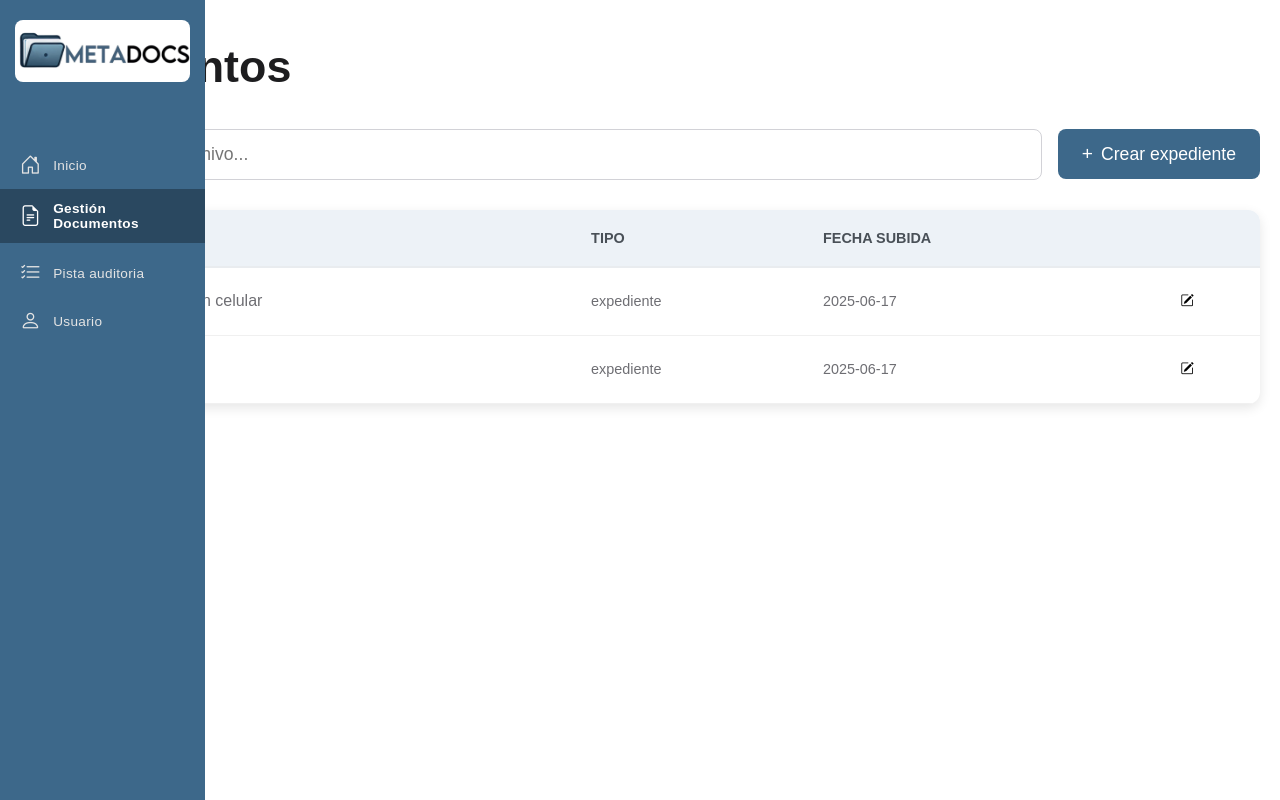
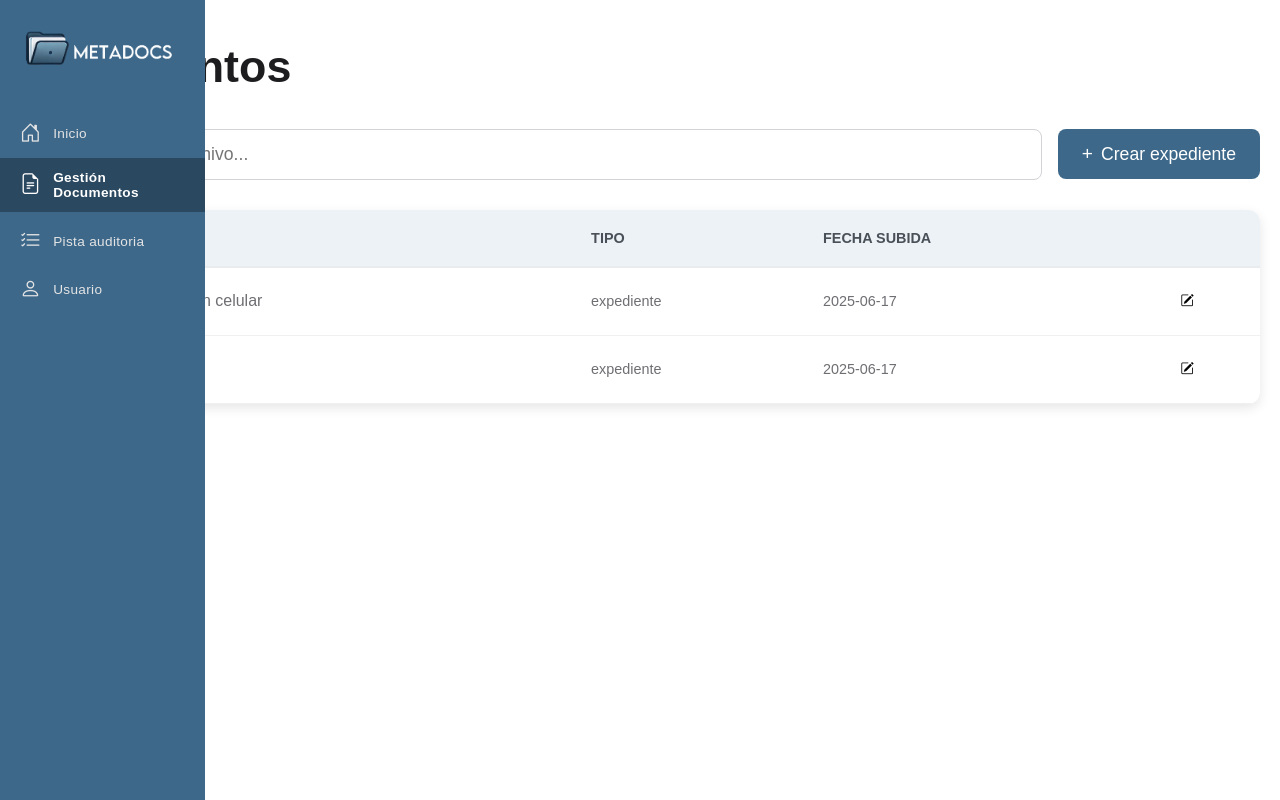
Before and after one commit to Jorwoods06/Metadocs_v2, a PHP site: page /metadocs_V2/app/vistas/auditor/archivos_auditor.php in a window 1280 px wide. Run offline with PHP 8.4, Linux system fonts and the light colour scheme; a user stored in the database is signed in; data comes from the database, SQL or seed files in the repository.

Commit message:
menu lateral

```diff
--- a/app/vistas/auditor/archivos_auditor.php
+++ b/app/vistas/auditor/archivos_auditor.php
@@ -33,7 +33,7 @@ $documentos = obtenerDocumentos($conexion_metadocs, $padre_id, $area);
     <main id="cuerpo">
         <nav id="menu-lateral" class="menu-lateral">
             <figure id="img_menu">
-                <img src="../../../componentes/img/Imagen de WhatsApp 2025-05-01 a las 11.52.47_deffc20c.jpg" alt="imagen del menu lateral">
+                   <img src="../../../componentes/img/image.png" alt="imagen del menu lateral">
             </figure>
             <ul>
                 <li>
--- a/app/vistas/auditor/auditor_inicio.php
+++ b/app/vistas/auditor/auditor_inicio.php
@@ -27,7 +27,7 @@ AutorizacionRol('auditor');
     <main id="cuerpo">
         <nav id="menu-lateral" class="menu-lateral">
             <figure id="img_menu">
-                <img src="../../../componentes/img/Imagen de WhatsApp 2025-05-01 a las 11.52.47_deffc20c.jpg" alt="imagen del menu lateral">
+                   <img src="../../../componentes/img/image.png" alt="imagen del menu lateral">
             </figure>
             <ul>
                 <li>
--- a/app/vistas/auditor/info_auditor.php
+++ b/app/vistas/auditor/info_auditor.php
@@ -27,7 +27,7 @@ AutorizacionRol('auditor');
     <main id="cuerpo">
         <nav id="menu-lateral" class="menu-lateral">
             <figure id="img_menu">
-                <img src="../../../componentes/img/Imagen de WhatsApp 2025-05-01 a las 11.52.47_deffc20c.jpg" alt="imagen del menu lateral">
+                  <img src="../../../componentes/img/image.png" alt="imagen del menu lateral">
             </figure>
             <ul>
                 <li>
--- a/app/vistas/auditor/recibir_documentos.php
+++ b/app/vistas/auditor/recibir_documentos.php
@@ -32,7 +32,7 @@ AutorizacionRol('auditor');
     <main id="cuerpo">
         <nav id="menu-lateral" class="menu-lateral">
             <figure id="img_menu">
-                <img src="../../../componentes/img/Imagen de WhatsApp 2025-05-01 a las 11.52.47_deffc20c.jpg" alt="imagen del menu lateral">
+                  <img src="../../../componentes/img/image.png" alt="imagen del menu lateral">
             </figure>
             <ul>
                 <li>
--- a/app/vistas/auditor/solicitar_documento.php
+++ b/app/vistas/auditor/solicitar_documento.php
@@ -25,7 +25,7 @@ AutorizacionRol('auditor');
     <main id="cuerpo">
         <nav id="menu-lateral" class="menu-lateral">
             <figure id="img_menu">
-                <img src="../../../componentes/img/Imagen de WhatsApp 2025-05-01 a las 11.52.47_deffc20c.jpg" alt="imagen del menu lateral">
+                   <img src="../../../componentes/img/image.png" alt="imagen del menu lateral">
             </figure>
             <ul>
                 <li>
--- a/app/vistas/documentador/documentador_inicio.php
+++ b/app/vistas/documentador/documentador_inicio.php
@@ -26,7 +26,7 @@ AutorizacionRol('documentador');
     <main id="cuerpo">
         <nav id="menu-lateral" class="menu-lateral">
             <figure id="img_menu">
-                <img src="../../../componentes/img/Imagen de WhatsApp 2025-05-01 a las 11.52.47_deffc20c.jpg" alt="imagen del menu lateral">
+                  <img src="../../../componentes/img/image.png" alt="imagen del menu lateral">
             </figure>
             <ul>
                 <li>
--- a/app/vistas/documentador/info_documentador.php
+++ b/app/vistas/documentador/info_documentador.php
@@ -28,7 +28,7 @@ AutorizacionRol('documentador');
     <main id="cuerpo">
         <nav id="menu-lateral" class="menu-lateral">
             <figure id="img_menu">
-                <img src="../../../componentes/img/Imagen de WhatsApp 2025-05-01 a las 11.52.47_deffc20c.jpg" alt="imagen del menu lateral">
+                   <img src="../../../componentes/img/image.png" alt="imagen del menu lateral">
             </figure>
             <ul>
                 <li>
--- a/app/vistas/documentador/solicitudes_doc.php
+++ b/app/vistas/documentador/solicitudes_doc.php
@@ -23,7 +23,7 @@ AutorizacionRol('documentador');
     <main id="cuerpo">
         <nav id="menu-lateral" class="menu-lateral">
             <figure id="img_menu">
-                <img src="../../../componentes/img/Imagen de WhatsApp 2025-05-01 a las 11.52.47_deffc20c.jpg" alt="imagen del menu lateral">
+                   <img src="../../../componentes/img/image.png" alt="imagen del menu lateral">
             </figure>
             <ul>
                 <li><a href="documentador_inicio.php"><i class="bi bi-house-door"></i>Inicio</a></li>
--- a/app/vistas/documentador/subir_documento.php
+++ b/app/vistas/documentador/subir_documento.php
@@ -31,7 +31,7 @@ $documentos = obtenerDocumentos($conexion_metadocs, $padre_id, $area);
     <main id="cuerpo">
         <nav id="menu-lateral" class="menu-lateral">
             <figure id="img_menu">
-                <img src="../../../componentes/img/Imagen de WhatsApp 2025-05-01 a las 11.52.47_deffc20c.jpg" alt="imagen del menu lateral">
+                  <img src="../../../componentes/img/image.png" alt="imagen del menu lateral">
             </figure>
             <ul>
                 <li><a href="documentador_inicio.php"><i class="bi bi-house-door"></i>Inicio</a></li>
--- a/app/vistas/documentador/ver_documentos.php
+++ b/app/vistas/documentador/ver_documentos.php
@@ -47,7 +47,7 @@ if (isset($_SESSION['show_modal']) && $_SESSION['show_modal'] === true) {
     <main id="cuerpo">
         <nav id="menu-lateral" class="menu-lateral">
             <figure id="img_menu">
-                <img src="../../../componentes/img/Imagen de WhatsApp 2025-05-01 a las 11.52.47_deffc20c.jpg" alt="imagen del menu lateral">
+                   <img src="../../../componentes/img/image.png" alt="imagen del menu lateral">
             </figure>
             <ul>
                 <li>
--- a/componentes/css/admin/panel.css
+++ b/componentes/css/admin/panel.css
@@ -63,7 +63,6 @@ body {
 #img_menu {
   text-align: center;
   padding: 20px 15px 30px;
-  margin-bottom: 25px;
 }
 
 #img_menu img {
@@ -76,7 +75,6 @@ body {
   list-style: none;
   display: flex;
   flex-direction: column;
-
 }
 
 /* Estilo base para enlaces */
@@ -91,7 +89,6 @@ body {
   font-size: clamp(1rem, 2.5vw, 1.1rem);
   padding: 14px 20px;
   width: 100%;
-
   letter-spacing: 0.025em;
   cursor: pointer;
   transition: background 0.3s, color 0.3s;
@@ -103,8 +100,6 @@ body {
   font-size: 1.3rem;
   margin-right: 12px;
 }
-
-
 
 /* Ítem activo (ej. Reportes) */
 #menu-lateral a.activo {
@@ -120,7 +115,7 @@ body {
   display: flex;
   flex-direction: column;
   margin-top: 6px;
-  transition: max-height 0.5s ease;
+   transition: all 0.5s ;
 }
 
 .sub_menu.mostrar {
@@ -132,11 +127,62 @@ body {
   position: relative;
   font-size: clamp(0.9rem, 1.5vw, 1rem);
   padding: 10px 5px;
-  margin-left: 15px;
+  margin-left: 32px; /* Alineado con el ícono del menú principal */
   color: #bcbcbc;
   display: flex;
   align-items: center;
-  transition: background 0.3s, color 0.3s;
+
+  border-left: 2px solid #EDF2F7;
+}
+
+/* Pseudo-elemento para el borde de color dinámico */
+.sub_menu a::before {
+  content: "";
+  position: absolute;
+  left: -2px; /* Posiciona sobre el borde blanco */
+  top: 0;
+  width: 2px; /* Mismo ancho que el borde original */
+  height: 100%; /* Cubre todo el alto del elemento */
+  background-color: transparent;
+  transition: all 0.3s ease;
+  z-index: 1;
+}
+
+/* Hover - cambia el color del borde parcial */
+.sub_menu a:hover::before {
+   background-color: #2A4860; /* Color rojo por defecto en hover */
+ /* Color rojo por defecto en hover */
+}
+
+/* Estados activos con diferentes colores */
+.sub_menu a.activo-submenu::before {
+  background-color: #4CAF50; /* Verde para activo */
+}
+
+/* Clases adicionales para diferentes colores según la sección */
+.sub_menu a.color-azul:hover::before,
+.sub_menu a.color-azul.activo-submenu::before {
+  background-color: #2196F3; /* Azul */
+}
+
+.sub_menu a.color-verde:hover::before,
+.sub_menu a.color-verde.activo-submenu::before {
+  background-color: #4CAF50; /* Verde */
+}
+
+.sub_menu a.color-naranja:hover::before,
+.sub_menu a.color-naranja.activo-submenu::before {
+  background-color: #FF9800; /* Naranja */
+}
+
+.sub_menu a.color-purpura:hover::before,
+.sub_menu a.color-purpura.activo-submenu::before {
+  background-color: #9C27B0; /* Púrpura */
+}
+
+.sub_menu a.color-rojo:hover::before,
+.sub_menu a.color-rojo.activo-submenu::before {
+  background-color: #F44336; /* Rojo */
 }
 
 .sub_menu a .bi {
@@ -152,11 +198,30 @@ body {
   font-size: clamp(0.9rem, 1.5vw, 1rem);
   padding: 14px 20px;
   width: 100%;
-  margin-left: 15px;
+  margin-left: 32px; /* Alineado con el ícono del menú principal */
   color: #E4E4E4;
   display: flex;
   align-items: center;
   cursor: pointer;
+  position: relative;
+  border-left: 2px solid #EDF2F7;
+}
+
+/* Aplicar el mismo efecto a los botones del formulario */
+.sub_menu form button::before {
+  content: "";
+  position: absolute;
+  left: -2px;
+  top: 0;
+  width: 2px;
+  height: 100%;
+  background-color: transparent;
+  transition: all 0.3s ease;
+  z-index: 1;
+}
+
+.sub_menu form button:hover::before {
+  background-color: #FF4444;
 }
 
 .sub_menu form button .bi {
@@ -167,22 +232,6 @@ body {
 .sub_menu li:hover {
   background-color: transparent;
 }
-
-/* ===== NUEVA CLASE PARA ITEM SELECCIONADO ===== */
-
-.sub_menu a {
-  border-left: 2px solid #EDF2F7;
-
-}
-
-
-.activo-submenu {
-  border-left: 3px solid #3182CE; /* azul */
-  color: #FFFFFF !important;
-  font-weight: bold;
-  background-color: #2A4860; /* opcional para resaltar */
-}
-
 
 /* ===== BOTÓN VOLVER (solo en móvil) ===== */
 .solo_mobil a {
@@ -239,7 +288,6 @@ body {
     transform: translateX(0) !important;
   }
 
-
   .sub_menu {
     margin-left: 0;
   }
```
